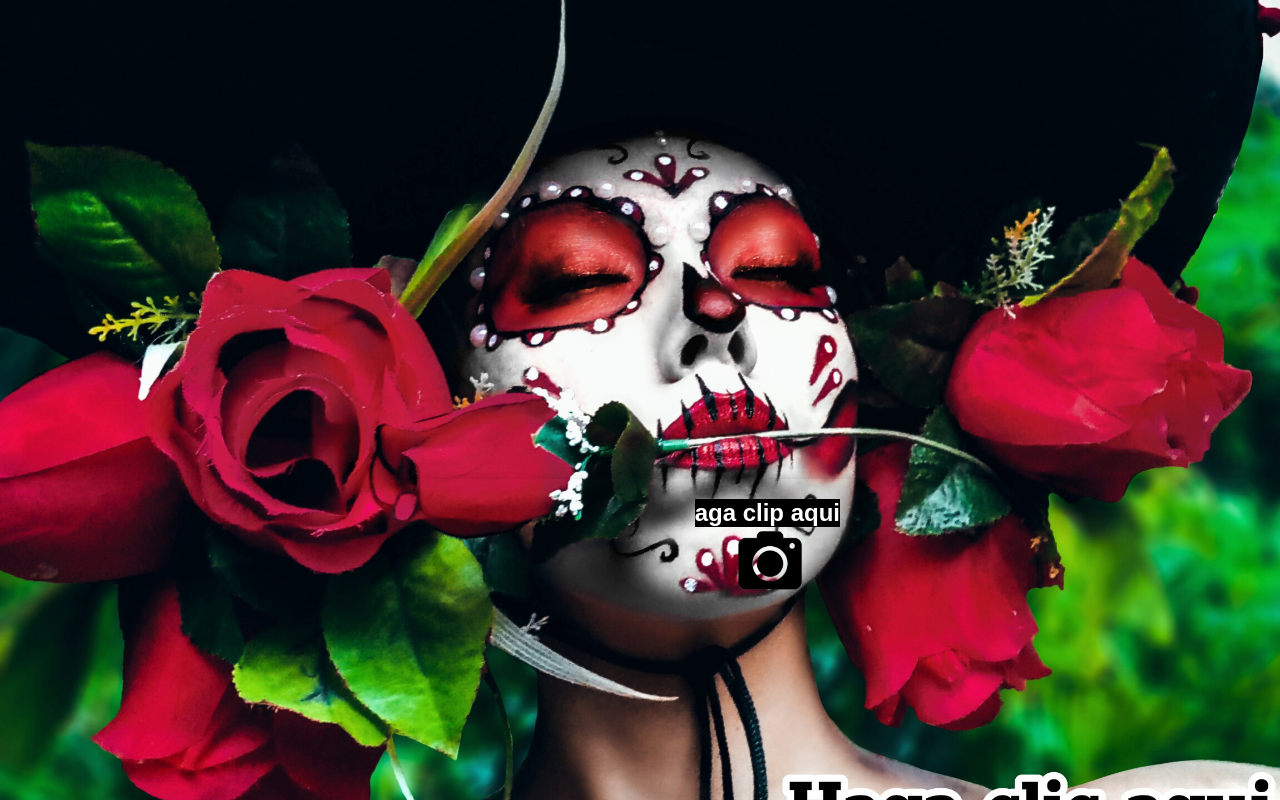
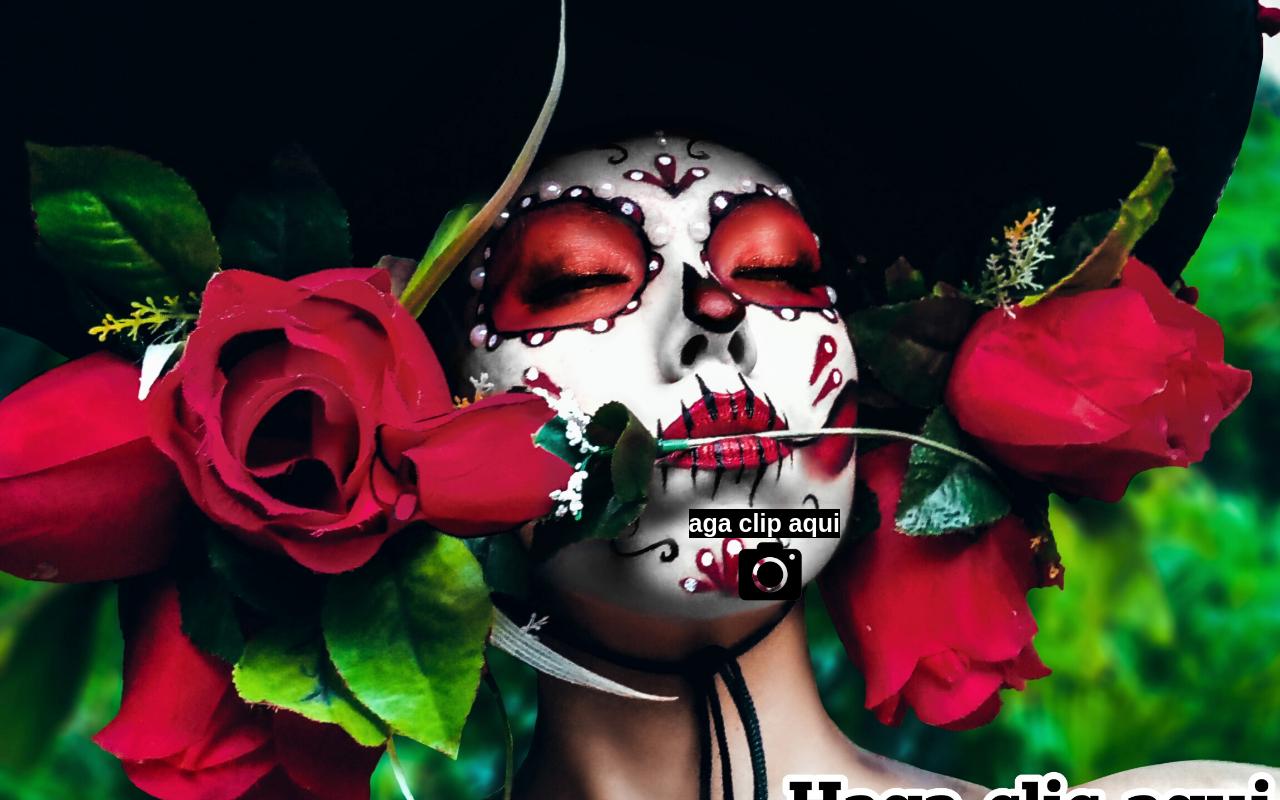
Before and after one commit to mysv418/EUCLIDES, a plain HTML site: page INTRO.html in a window 1280 px wide. Drawn offline with Linux system fonts and the light colour scheme.

Commit message:
Update INTRO.html
J

```diff
--- a/INTRO.html
+++ b/INTRO.html
@@ -21,11 +21,11 @@
 
     .contenido {
       background: #ffffff00;
-      padding: 20px;
+      padding: 5px;
       border-radius: 10px;
-      width: 90%;
+      width: 100%;
       max-width: 400px;
-      margin-top: 300px;
+      margin-top: 320px;
       box-shadow: 0 0 10px rgba(0, 0, 0, 0.1);
     }
 
@@ -41,7 +41,7 @@
       color: #ffffff;
       font-weight: bold;
       background-color: black;
-      font-size: 24px;
+      font-size: 25px;
     }
 
     .boton-imagen {
```
